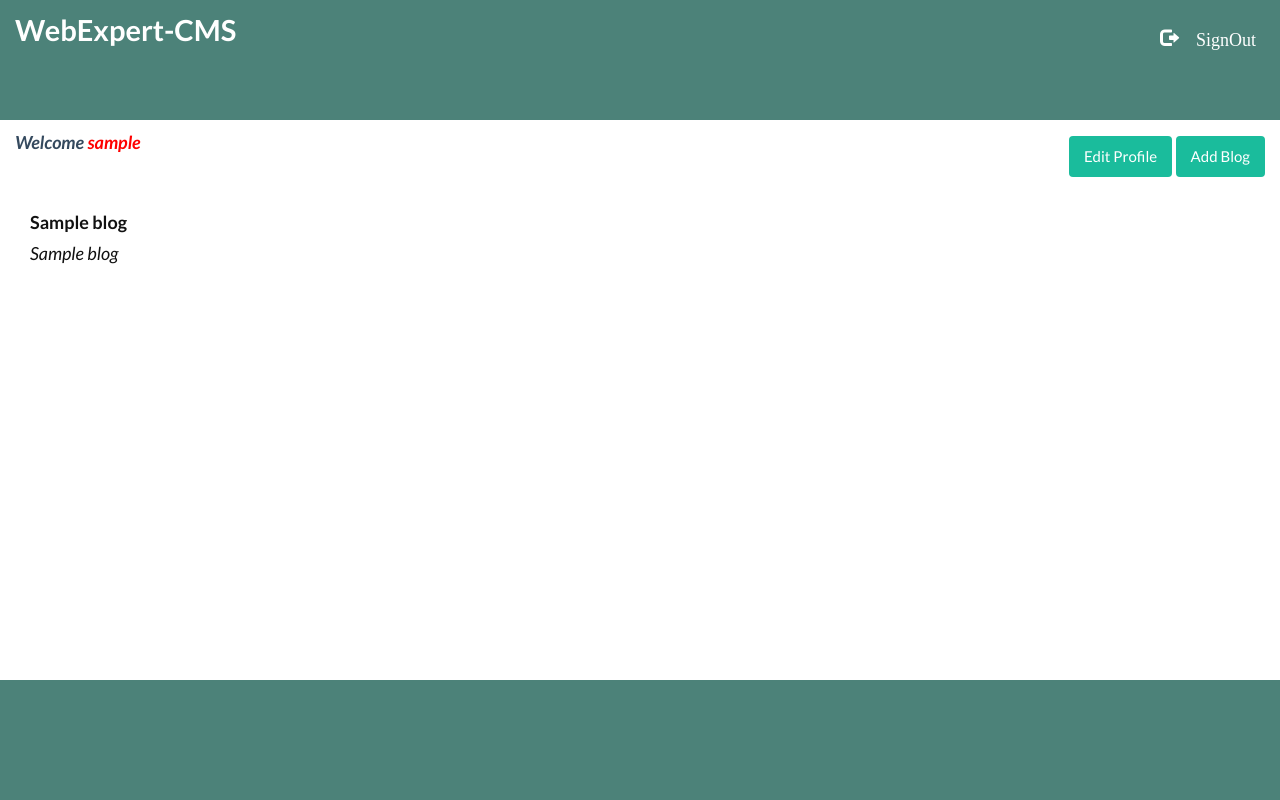
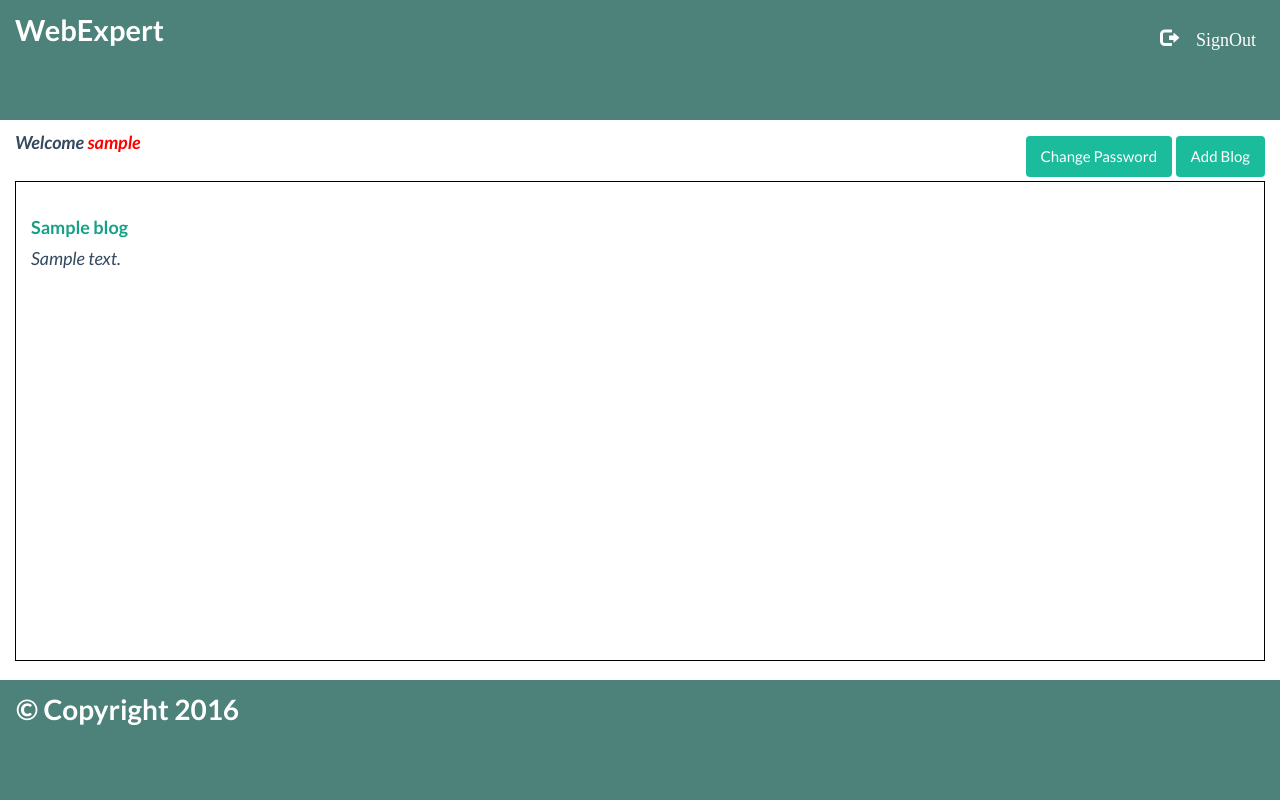
Before and after one commit to valdadyne/webexpert-cms, a Flask app: a page that uses app/templates/dashboard.html in a window 1280 px wide. Run offline with Flask 2, Linux system fonts and the light colour scheme; a database or web service that is not in the repository returns one stand-in record (values such as "Sample title"); some libraries are stand-ins or nearby versions.

Commit message:
UI Design modifications

```diff
--- a/app/controllers.py
+++ b/app/controllers.py
@@ -1,5 +1,5 @@
 from flask import Flask,render_template,url_for,request,session,redirect,flash
-from flask_pymongo import PyMongo
+from flask_pymongo import PyMongo,pymongo
 from flask_bcrypt import bcrypt
 import datetime
 
@@ -46,23 +46,45 @@ def login():
     return render_template('login.html')
 
 
-@app.route('/dashboard/<username>')
+@app.route('/dashboard/<username>', methods=['GET'])
 def all_blogs(username):
     users = mongo.db.Users
     blogs = mongo.db.Blogs
     active_user = users.find_one({'Username' : username})
     user_blogs = blogs.find({'Author_id' : active_user['_id']})
+
+    # offset = int(5)
+    # limit = int(5)
+    #
+    # starting_id = blogs.find().sort('_id', pymongo.ASCENDING)
+    # last_id = starting_id[offset]['_id']
+    #
+    # # user_blogs = blogs.find({'_id': {'$gte':last_id}}).sort('_id', pymongo.ASCENDING).limit(limit)
+    #
+    # next_url = str(offset + limit)
+    # prev_url = str(offset - limit)
+
     # blog_list = ""
     # for x in user_blogs:
     #     blog_list += x['Title']
-    return render_template('dashboard.html', username=username, user_blogs=user_blogs)
+    return render_template('dashboard.html', username=username, user_blogs=user_blogs,\
+                           # next_url=next_url,prev_url=prev_url
+           )
 
 
-@app.route('/edit_blog/<blog_id>')
-def edit_blog(blog_id,username):
+@app.route('/edit_blog/<blog_id>', methods=['GET'])
+def edit_blog(blog_id):
     blogs = mongo.db.Blogs
-    active_blog =blogs.find_one({'_id' :blog_id})
-    return render_template('blog.html', blog_id=blog_id)
+    active_blog = blogs.find_one({'_id': blog_id})
+    blogtitle = active_blog['Title']
+    blogcontent = active_blog['Content']
+
+    return render_template('blog.html', blog_id=blog_id, blogtitle=blogtitle, blogcontent=blogcontent)
+
+
+@app.route('/save_blog/<save_blog>')
+def save_blog(blog_id):
+    return
 
 
 @app.route('/delete_blog/<blog_id>')
--- a/app/static/css/main.css
+++ b/app/static/css/main.css
@@ -8,6 +8,9 @@ body,html{
     min-height:15vh;
     height:15vh;
     background:rgba(0, 77, 64,0.7);
+}
+#welcome-text{
+    padding-top:10vh;
 }
 .topbar{
     padding:3vh;
@@ -22,6 +25,16 @@ body,html{
     color:#fff;}
 .blog_list{
     height:35vh;
+    overflow-y:scroll;
+}
+.content{
+    padding:2vh;
+}
+.blog-list{
+    margin-top:.5vh;
+    border: .1vh solid #000;
+    min-height:60vh;
+    max-height:60vh;
     overflow-y:scroll;
 }
 #section{
--- a/app/templates/dashboard.html
+++ b/app/templates/dashboard.html
@@ -6,7 +6,7 @@
         <div class="container-fluid">
             <div class ="row">
                 <div class="col-sm-6">
-                    <h4 style="color:#fff;">WebExpert-CMS</h4>
+                    <h4 style="color:#fff;">WebExpert</h4>
                 </div>
                 <div class="col-sm-6 text-right topbar">
                     <ul>
@@ -25,7 +25,7 @@
                 <div class="col-sm-8 text-right">
                      <div id="mybuttons"style="padding-top:2vh;">
                         <form action="{{ url_for('profile', username = username) }}">
-                                <input type="submit" class="btn btn-primary" value="Edit Profile" />
+                                <input type="submit" class="btn btn-primary" value="Change Password" />
                         </form>
                         <form action="{{url_for('add_blog',username=username)}}">
                                 <input type="submit" class="btn btn-primary" value="Add Blog" />
@@ -33,23 +33,23 @@
                     </div>
                 </div>
             </div>
-                <div class = 'col-sm-12 text-left blog-list' style="color:#111;">
+                <div class = 'col-sm-12 text-left blog-list'>
                         <br>
                     {% for i in user_blogs %}
                         <div class="row">
-                            <div class="col-sm-10">
-                              <b>{{ i['Title'] }}</b>
-                                <br>
-                              <em>{{ i['Title'] }}</em>
+                            <div class="col-sm-12 text-left">
+
+                              <b>
+                                  <a href="{{ url_for('edit_blog' , blog_id=i['_id']) }}">{{ i['Title'] }}</a></b>
+                              <br>
+                              <em>{{ i['Content'] }}</em>
                             </div>
-                            <!--<div class="col-sm-2">-->
-                               <!--<a href>Edit Blog</a>&nbsp;-->
-                               <!--<a href="">Delete Blog</a>-->
-                            <!--</div>-->
                         </div>
                         <br>
                     {% endfor %}
                 </div>
         </div>
     {% endblock %}
-    {% block footer %}{% endblock %}
+    {% block footer %}
+        <h5 style="color:#fff;padding-left:2vh;">&copy; Copyright 2016</h5>
+    {% endblock %}
--- a/app/templates/login.html
+++ b/app/templates/login.html
@@ -4,7 +4,7 @@
 {% endblock %}
 
     {% block header %}
-        <h3 style="color:#fff;">Site Login</h3>
+        <h5 style="color:#fff;padding:2vh;">Site Login</h5>
     {% endblock %}
     {% block section %}
         <div class="content col-md-4 col-md-offset-4">
@@ -28,4 +28,5 @@
         </div>
     {% endblock %}
     {% block footer %}
+        <h5 style="color:#fff;padding:2vh;">&copy; Copyright 2016</h5>
     {% endblock %}
--- a/app/templates/register.html
+++ b/app/templates/register.html
@@ -4,7 +4,7 @@
 {% endblock %}
 
     {% block header %}
-        <h3 style="color:#fff;">Create Account</h3>
+        <h5 style="color:#fff;padding:2vh;">Create Account</h5>
     {% endblock %}
     {% block section %}
         <div class="content col-md-4 col-md-offset-4">
@@ -23,4 +23,5 @@
         </div>
     {% endblock %}
     {% block footer %}
+        <h5 style="color:#fff;padding:2vh;">&copy; Copyright 2016</h5>
     {% endblock %}
--- a/requirements.txt
+++ b/requirements.txt
@@ -3,6 +3,7 @@ cffi==1.8.3
 click==6.6
 Flask==0.11.1
 Flask-Bcrypt==0.7.1
+flask-paginate==0.4.5
 Flask-PyMongo==0.4.1
 itsdangerous==0.24
 Jinja2==2.8
```
Also changed, not shown: app/templates/blog.html (+38 -0 lines), app/templates/index.html (+9 -14 lines), app/templates/profile.html (+4 -4 lines).
